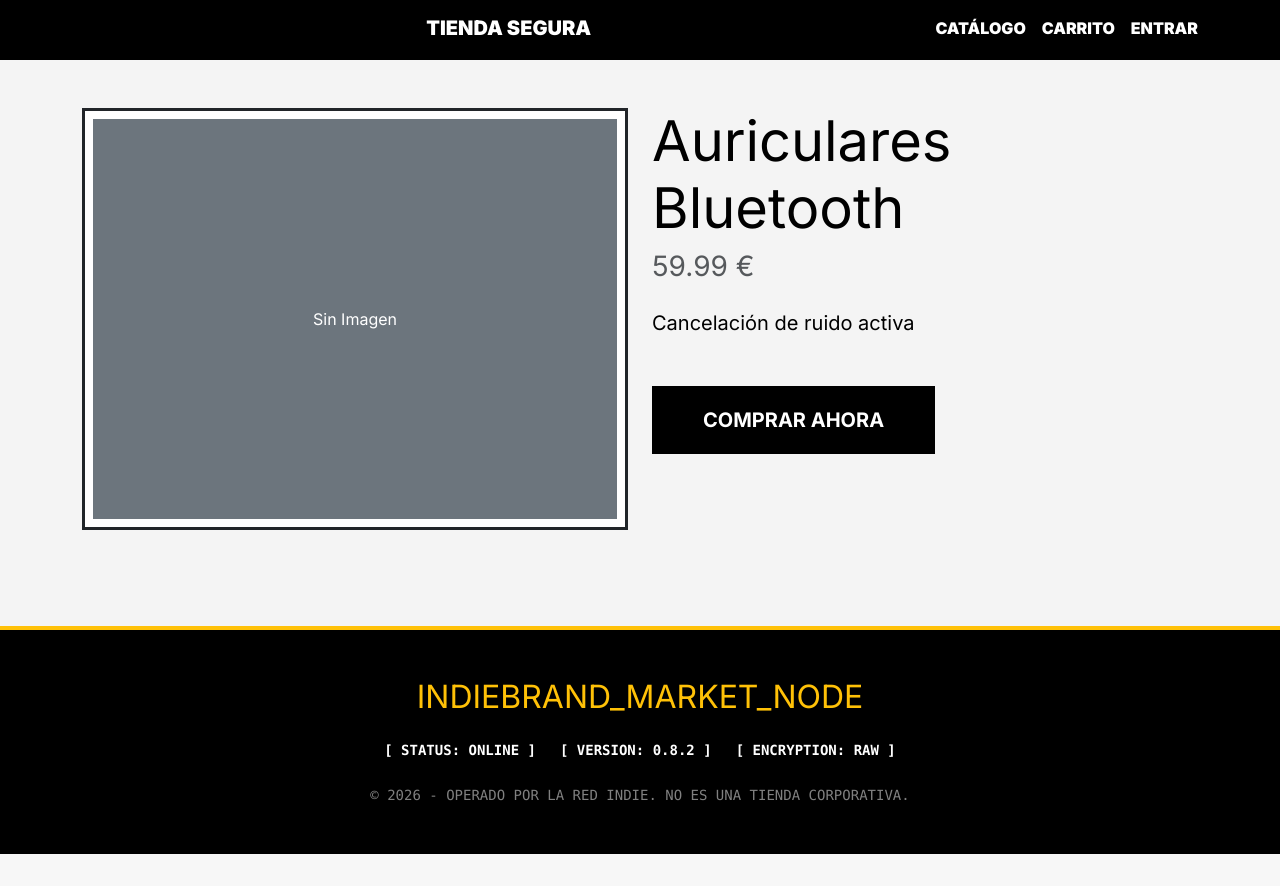
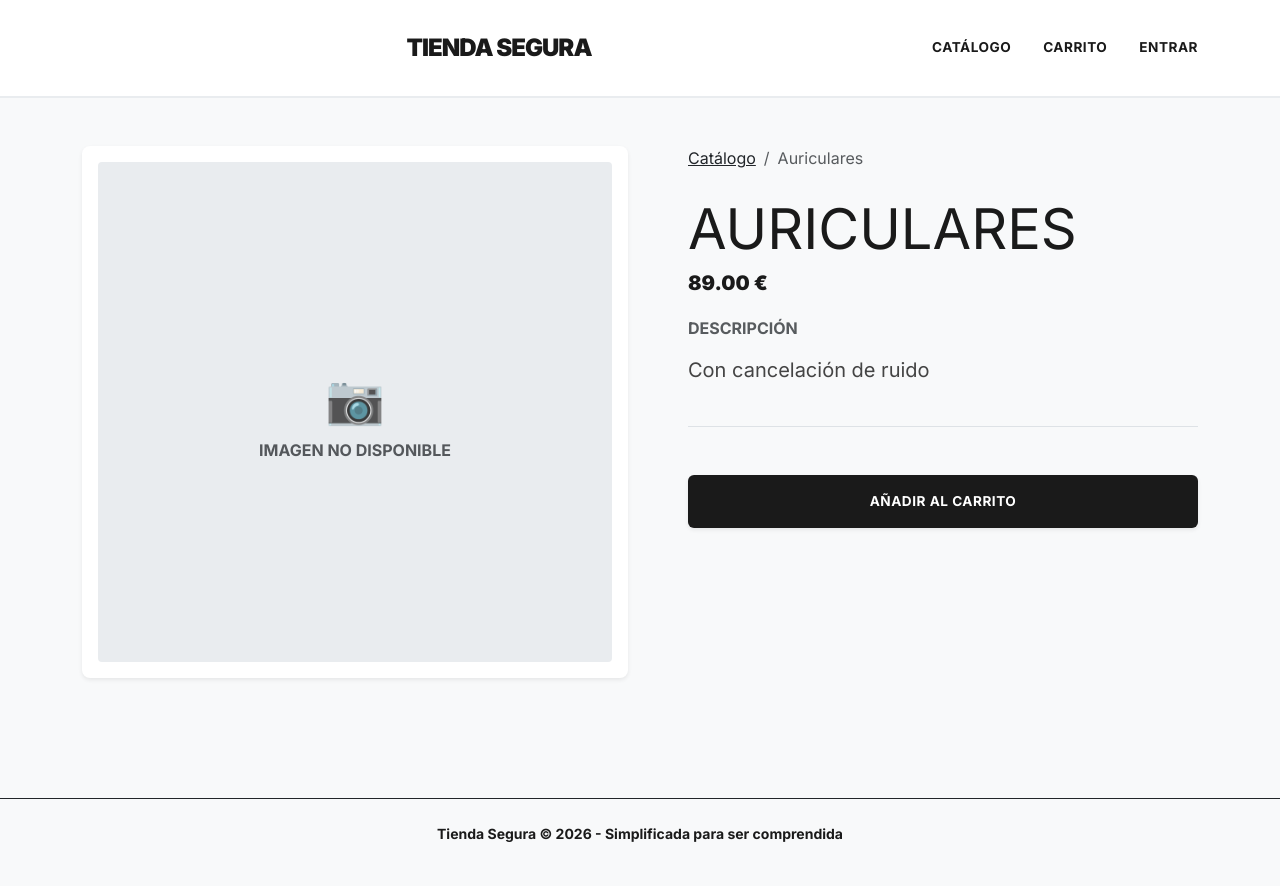
Before and after one commit to avrfpasir-jpg/tfg, a PHP site: page /producto.php?id=2 in a window 1280 px wide. Before the commit the page ends 854 px from the top, so only its background shows below. Run offline with PHP 8.4, Linux system fonts and the light colour scheme; data comes from the database, SQL or seed files in the repository; data that the repository does not hold is empty.

Commit message:
Polished minimalist UI: refined CSS, product cards and cart

```diff
--- a/includes/footer.php
+++ b/includes/footer.php
@@ -1,19 +1,7 @@
-</div> <!-- container close -->
-
-<footer class="bg-black text-white mt-5 py-5 border-top border-4 border-warning">
-    <div class="container text-center">
-        <h5 class="fw-black mb-4 fs-2 text-warning">INDIEBRAND_MARKET_NODE</h5>
-        <div class="mb-4 d-flex justify-content-center gap-4 small fw-bold font-monospace">
-            <span>[ STATUS: ONLINE ]</span>
-            <span>[ VERSION: 0.8.2 ]</span>
-            <span>[ ENCRYPTION: RAW ]</span>
-        </div>
-        <p class="mb-0 small font-monospace opacity-50">&copy; <?= date("Y") ?> - OPERADO POR LA RED INDIE. NO ES UNA
-            TIENDA CORPORATIVA.</p>
-    </div>
+</div> <!-- container -->
+<footer class="mt-5 py-4 border-top border-dark text-center">
+    <p class="small fw-bold">Tienda Segura &copy; <?= date('Y') ?> - Simplificada para ser comprendida</p>
 </footer>
-
-<!-- Bootstrap Bundle -->
 <script src="https://cdn.jsdelivr.net/npm/bootstrap@5.3.0/dist/js/bootstrap.bundle.min.js"></script>
 </body>
 
--- a/includes/header.php
+++ b/includes/header.php
@@ -15,55 +15,87 @@ include 'conexion.php';
     <link href="https://fonts.googleapis.com/css2?family=Inter:wght@400;700;900&display=swap" rel="stylesheet">
     <style>
         :root {
-            --pitch-black: #000000;
+            --pitch-black: #1a1a1a;
             --pure-white: #ffffff;
-            --gray-light: #f4f4f4;
+            --gray-light: #f8f9fa;
+            --gray-medium: #e9ecef;
+            --accent-color: #000000;
         }
 
         body {
             font-family: 'Inter', sans-serif;
             background-color: var(--gray-light);
             color: var(--pitch-black);
+            line-height: 1.6;
         }
 
         .navbar {
-            background-color: var(--pitch-black);
-            border-bottom: 4px solid var(--pitch-black);
+            background-color: var(--pure-white);
+            border-bottom: 2px solid var(--gray-medium);
+            padding: 1.5rem 0;
         }
 
-        .navbar-brand,
-        .nav-link {
-            color: var(--pure-white) !important;
+        .navbar-brand {
+            color: var(--pitch-black) !important;
             font-weight: 900;
+            letter-spacing: -1px;
+            font-size: 1.5rem;
             text-transform: uppercase;
         }
 
-        .nav-link:hover {
-            text-decoration: underline;
+        .nav-link {
+            color: var(--pitch-black) !important;
+            font-weight: 600;
+            text-transform: uppercase;
+            font-size: 0.85rem;
+            letter-spacing: 0.5px;
+            margin-left: 1rem;
         }
 
         .card {
-            border: 3px solid var(--pitch-black);
-            border-radius: 0;
-            transition: transform 0.2s;
+            border: 1px solid var(--gray-medium);
+            border-radius: 8px;
+            overflow: hidden;
+            background: var(--pure-white);
+            transition: all 0.3s cubic-bezier(0.165, 0.84, 0.44, 1);
         }
 
         .card:hover {
-            transform: translate(-5px, -5px);
-            box-shadow: 8px 8px 0px var(--pitch-black);
+            transform: translateY(-5px);
+            box-shadow: 0 15px 30px rgba(0, 0, 0, 0.05);
+            border-color: var(--pitch-black);
         }
 
         .btn-primary {
             background-color: var(--pitch-black);
-            border: 3px solid var(--pitch-black);
-            border-radius: 0;
+            border: none;
+            border-radius: 6px;
+            padding: 0.8rem 1.5rem;
             font-weight: 700;
             text-transform: uppercase;
+            font-size: 0.85rem;
+            letter-spacing: 0.5px;
+            transition: all 0.2s;
         }
 
         .btn-primary:hover {
-            background-color: var(--pure-white);
+            background-color: #333;
+            transform: scale(1.02);
+        }
+
+        .price-tag {
+            font-weight: 800;
+            font-size: 1.25rem;
             color: var(--pitch-black);
+        }
+
+        .product-img-wrapper {
+            background-color: var(--gray-medium);
+            aspect-ratio: 1 / 1;
+            display: flex;
+            align-items: center;
+            justify-content: center;
+            overflow: hidden;
         }
     </style>
 </head>
--- a/producto.php
+++ b/producto.php
@@ -15,26 +15,40 @@ $pageTitle = $p['nombre'];
 ?>
 
 <div class="row mt-5">
-    <div class="col-md-6">
-        <div class="border border-3 border-dark p-2 bg-white">
-            <?php if ($p['imagen']): ?>
-                <img src="uploads/<?= $p['imagen'] ?>" class="img-fluid w-100">
-            <?php else: ?>
-                <div class="bg-secondary text-white d-flex align-items-center justify-content-center"
-                    style="height: 400px;">
-                    <span>Sin Imagen</span>
-                </div>
-            <?php endif; ?>
+    <div class="col-md-6 mb-4">
+        <div class="card border-0 shadow-sm p-3">
+            <div class="product-img-wrapper" style="height: 500px; border-radius: 4px;">
+                <?php if ($p['imagen']): ?>
+                    <img src="uploads/<?= $p['imagen'] ?>" class="img-fluid w-100 h-100" style="object-fit: contain;">
+                <?php else: ?>
+                    <div class="text-muted d-flex flex-column align-items-center">
+                        <span style="font-size: 3rem;">📷</span>
+                        <span class="fw-bold">IMAGEN NO DISPONIBLE</span>
+                    </div>
+                <?php endif; ?>
+            </div>
         </div>
     </div>
-    <div class="col-md-6">
-        <h1 class="display-4 fw-black"><?= htmlspecialchars($p['nombre']) ?></h1>
-        <h3 class="text-muted mb-4"><?= number_format($p['precio'], 2) ?> €</h3>
-        <p class="lead mb-5"><?= nl2br(htmlspecialchars($p['descripcion'])) ?></p>
+    <div class="col-md-6 ps-md-5">
+        <nav aria-label="breadcrumb" class="mb-4">
+            <ol class="breadcrumb">
+                <li class="breadcrumb-item"><a href="index.php" class="text-dark">Catálogo</a></li>
+                <li class="breadcrumb-item active"><?= htmlspecialchars($p['nombre']) ?></li>
+            </ol>
+        </nav>
+        <h1 class="display-4 fw-black mb-2 text-uppercase"><?= htmlspecialchars($p['nombre']) ?></h1>
+        <p class="display-6 price-tag mb-4"><?= number_format($p['precio'], 2) ?> €</p>
 
-        <a href="actions/cart_add.php?id=<?= $p['id'] ?>" class="btn btn-primary btn-lg px-5 py-3">
-            COMPRAR AHORA
-        </a>
+        <div class="mb-5 pb-4 border-bottom">
+            <h6 class="text-uppercase fw-bold text-muted mb-3">Descripción</h6>
+            <p class="lead" style="color: #444;"><?= nl2br(htmlspecialchars($p['descripcion'])) ?></p>
+        </div>
+
+        <div class="d-grid">
+            <a href="actions/cart_add.php?id=<?= $p['id'] ?>" class="btn btn-primary btn-lg px-5 py-3 shadow-sm">
+                Añadir al Carrito
+            </a>
+        </div>
     </div>
 </div>
 
```
Also changed, not shown: actions/cart_add.php (+2 -9 lines), actions/cart_remove.php (deleted, +0 -12 lines), actions/delete_product.php (deleted, +0 -30 lines), carrito.php (+58 -16 lines), db.sql (+9 -56 lines), index.php (+10 -10 lines), mi_perfil.php (deleted, +0 -82 lines).
